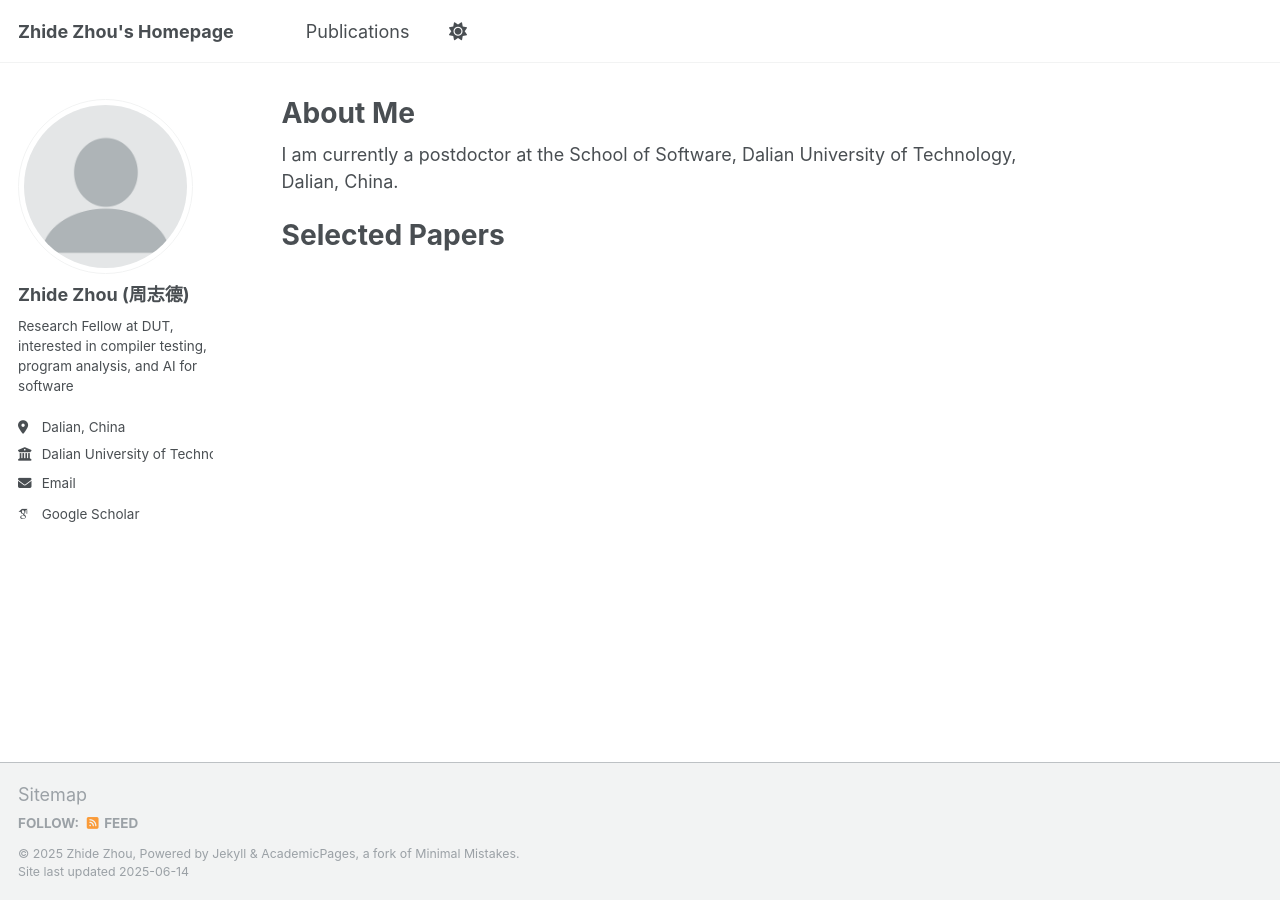
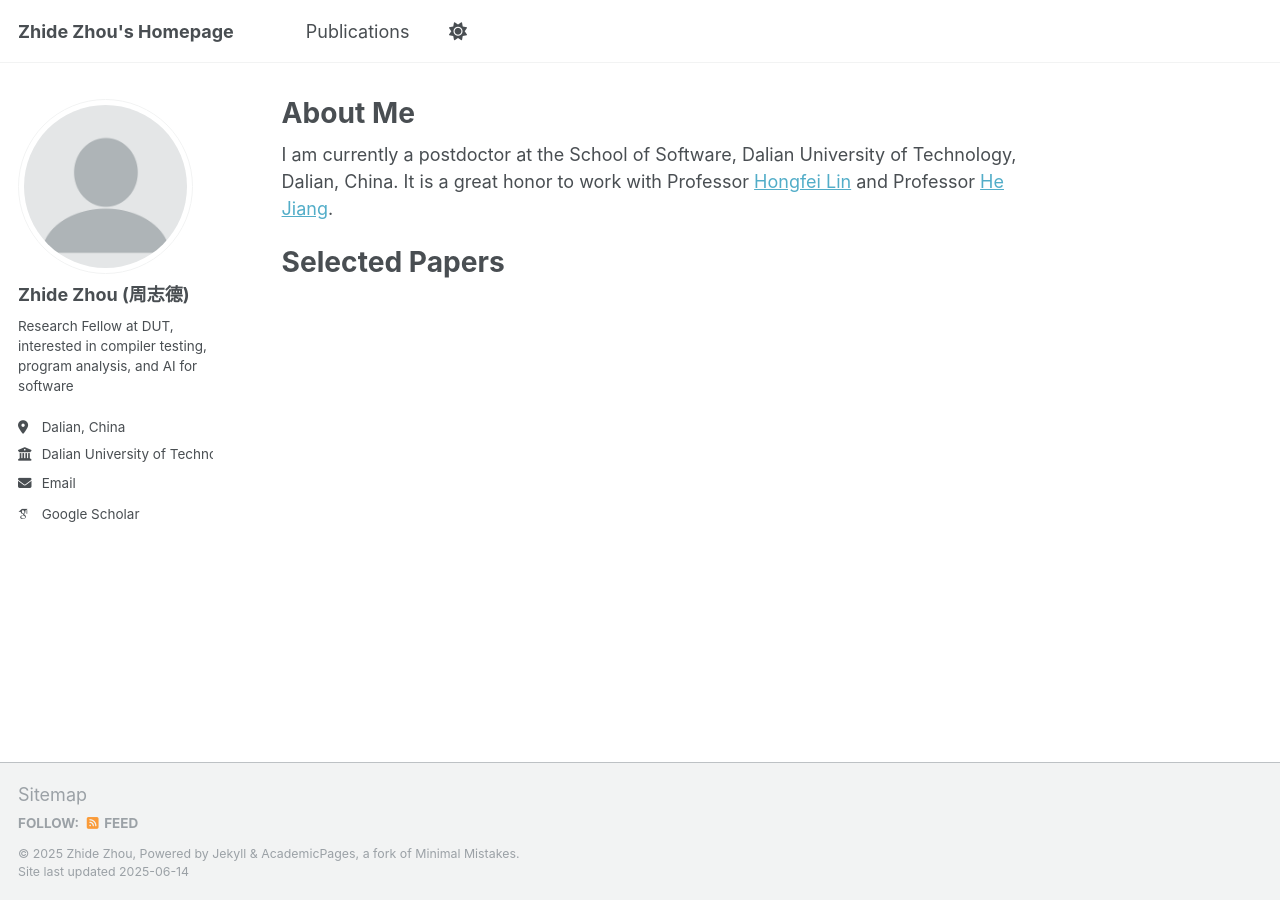
Before and after one commit to coffezhou/Zhide-Zhou.github.io, a Jekyll site: the page built from _pages/about.md, in a window 1280 px wide. Built offline with Jekyll 4.4.1, drawn with Linux system fonts in a browser that asks for light colours; some web fonts are replaced.

Commit message:
Update about.md

```diff
--- a/_pages/about.md
+++ b/_pages/about.md
@@ -7,7 +7,7 @@ redirect_from:
   - /about.html
 ---
 
-I am currently a postdoctor at the School of Software, Dalian University of Technology, Dalian, China.
+I am currently a postdoctor at the School of Software, Dalian University of Technology, Dalian, China. It is a great honor to work with Professor [Hongfei Lin](https://ir.dlut.edu.cn/info/1031/1092.htm) and Professor [He Jiang](https://faculty.dlut.edu.cn/jianghe/zh_CN/index.htm).
 
 Selected Papers
 ======
```
